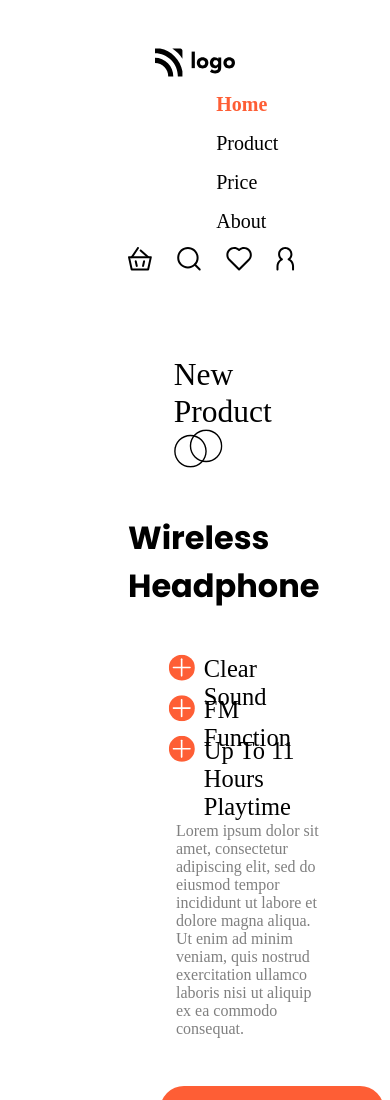
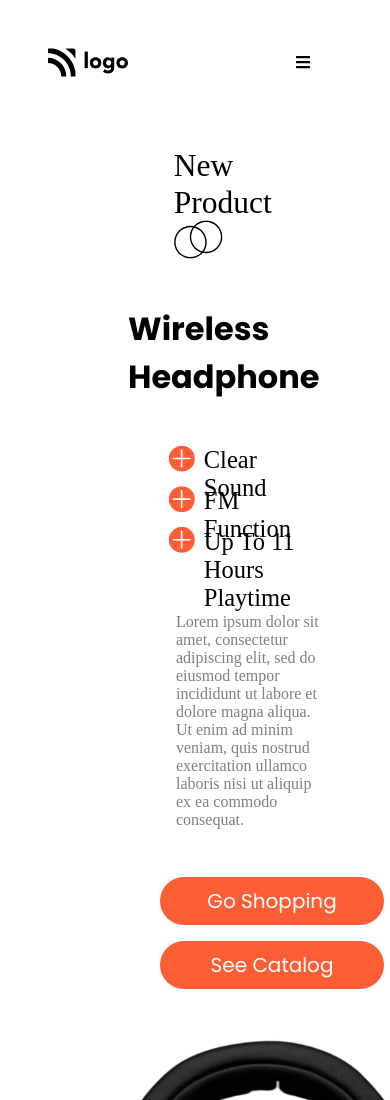
Before and after one commit to AshishJha14411/ProductLP, a plain HTML site: page index.html in a window 390 px wide. Shown: the top 1100 px of the page. Drawn offline with Linux system fonts and the light colour scheme.

Commit message:
changed menu to bars at lower res

```diff
--- a/css/index.css
+++ b/css/index.css
@@ -15,8 +15,8 @@ button{
 .nav-items{
     display: flex;
     justify-content: space-around;
-    width: 40%;
-    margin-left: 15rem;
+    min-width: 50%;
+    margin-left: 13rem;
 }
 .nav-item{
     cursor: pointer;
@@ -28,6 +28,7 @@ button{
     font-weight: bolder;
 }
 img[alt=actions]{
+    width: 20%;
     padding-left: 10rem;
     margin-right: -4rem;
 }
@@ -151,24 +152,31 @@ button:hover{
     background-color: #000000;
     color: #FE5E35;
 }
+.fa-bars{
+    color: #000000;
+    display: none;
+}
 @media (max-width: 575px){
     nav{
-        flex-direction: column;
+        justify-content: space-between;
         align-items: center;
     }
     img[alt=logo]{
         width: 5rem;
     }
+    .fa-bars{
+        display: block;
+        margin-right: 2rem;
+    }
     .nav-items{
-        flex-direction: column;
-        margin-left: 14rem;
+        display: none;
     }
     .nav-item{
         padding: 0;
         margin: 1rem 0 0 -2rem;
     }
     img[alt=actions]{
-        margin-left: -12rem;
+        display: none;
     }
     .intro-section{
         flex-direction: column;
@@ -208,20 +216,24 @@ button:hover{
 }
 @media (min-width: 576px) and (max-width: 769px){
     nav{
-        flex-direction: column;
+        justify-content: space-between;
         align-items: center;
     }
     img[alt=logo]{
         width: 5rem;
     }
     .nav-items{
-        margin-left: -1rem;
+        display: none;
+    }
+    .fa-bars{
+        display: block;
+        margin-right: 5rem;
     }
     .nav-item{
         padding-left: 4rem;
     }
     img[alt=actions]{
-        margin-left: -12rem;
+        display: none;
     }
     .intro-section{
         flex-direction: column;
--- a/index.html
+++ b/index.html
@@ -11,6 +11,7 @@
       href="https://fonts.googleapis.com/css2?family=Fredoka+One&family=Poppins&display=swap"
       rel="stylesheet"
     />
+    <script defer src="https://use.fontawesome.com/releases/v5.15.4/js/all.js" integrity="sha384-rOA1PnstxnOBLzCLMcre8ybwbTmemjzdNlILg8O7z1lUkLXozs4DHonlDtnE7fpc" crossorigin="anonymous"></script>
     <title>Product Home Page</title>
   </head>
   <body>
@@ -22,6 +23,7 @@
         <h5 class="nav-item">Price</h5>
         <h5 class="nav-item">About</h5>
       </div>
+      <i class="fa fa-bars"></i>
       <img src="./images/actions.svg" alt="actions" />
     </nav>
     <div class="intro-section">
```
